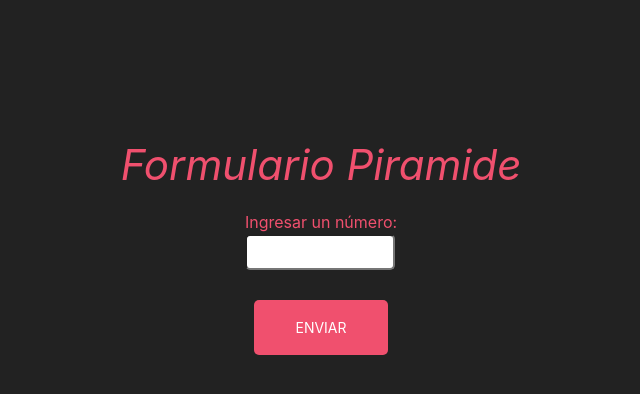
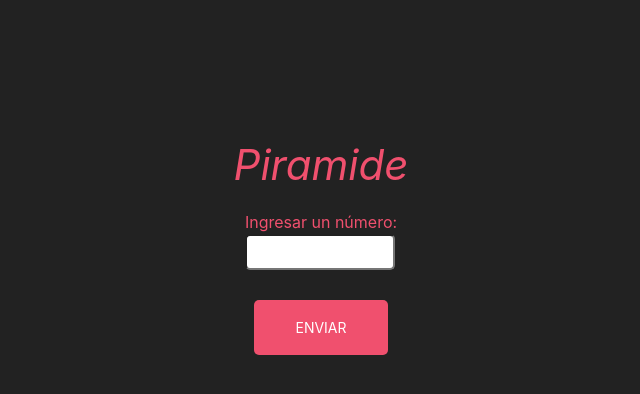
Before and after one commit to agustin986/piramide, a website: page public/index.html in a window 1280 px wide. Shown: the whole page, without its empty margins (319-959 px from the left). Drawn offline with nearby package versions, Linux system fonts and the light colour scheme.

Commit message:
Update index.html

```diff
--- a/public/index.html
+++ b/public/index.html
@@ -2,12 +2,12 @@
 <html lang="en" class="uk-background-secondary">
 <head>
     <meta charset="UTF-8">
-    <title>Trabajo Final:Heroku</title>
+    <title>Heroku</title>
     <link rel="stylesheet" href="https://cdn.jsdelivr.net/npm/uikit@3.9.2/dist/css/uikit.min.css" />
 </head>
 <body>
     <div class="uk-text-danger">
-    <h1 class=" uk-text-center uk-text-danger uk-margin-xlarge-top"><i>Formulario Piramide</i></h1>
+    <h1 class=" uk-text-center uk-text-danger uk-margin-xlarge-top"><i>Piramide</i></h1>
 	<div class="uk-container uk-flex uk-flex-middle uk-flex-column">
     	<form action="piramide" method="post">
     	    Ingresar un número:<br>
```
